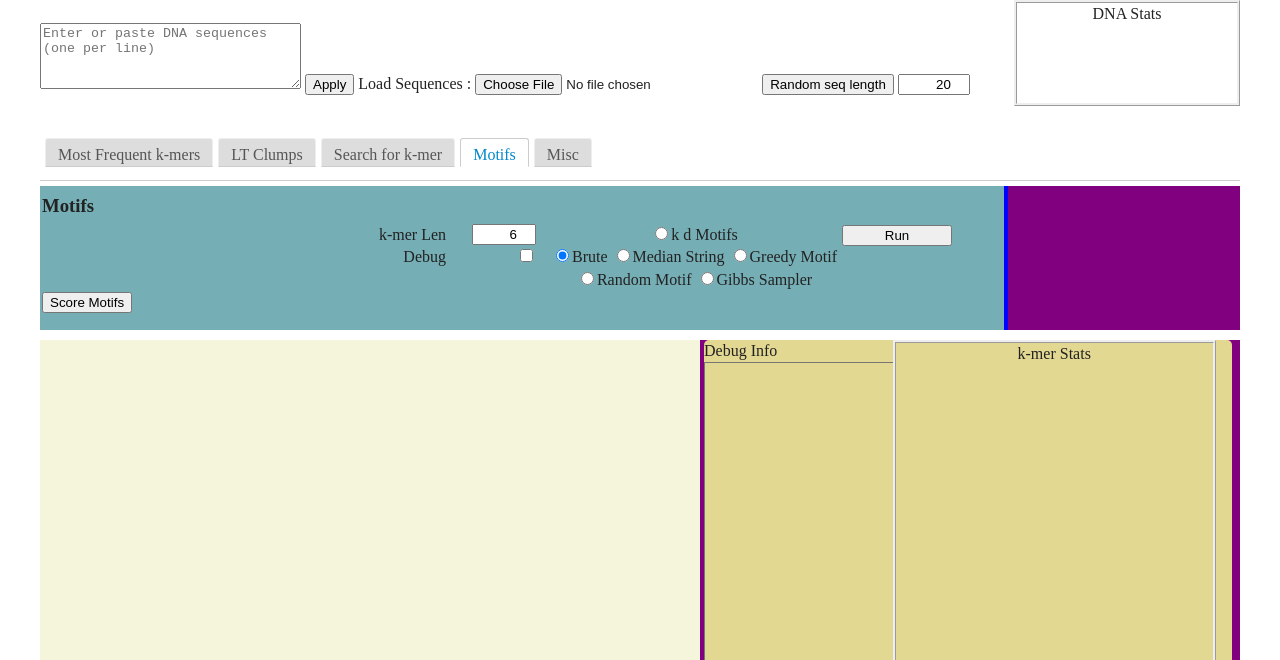
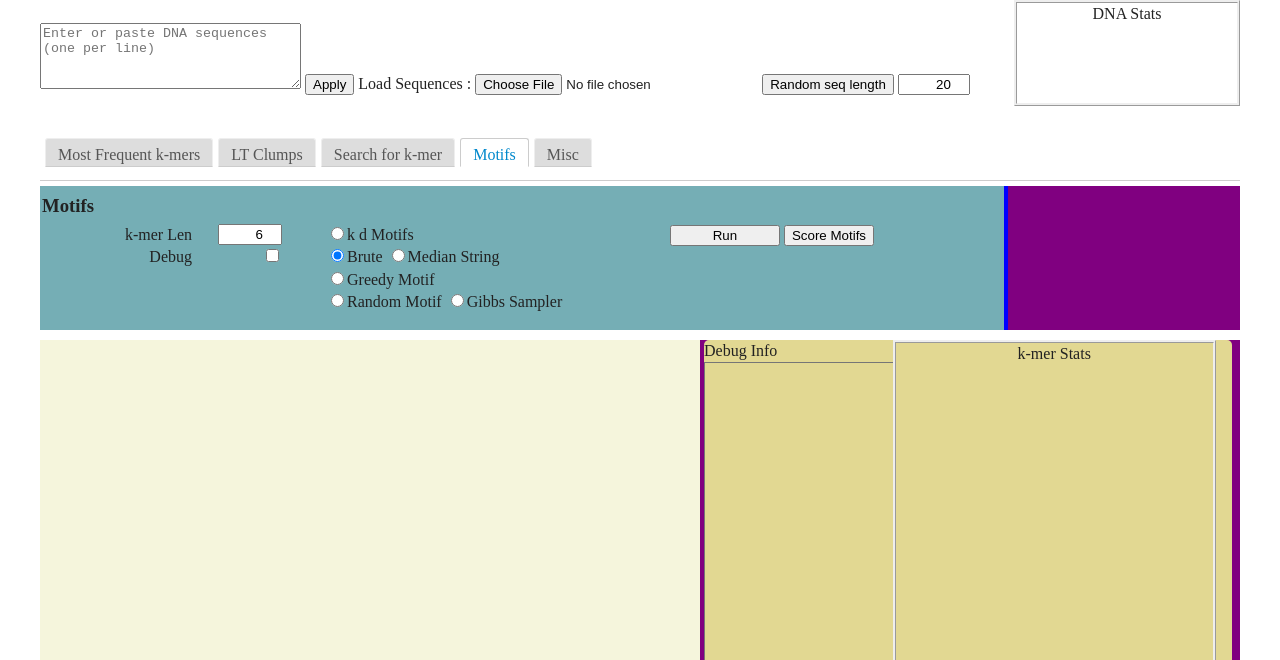
Before and after one commit to russellmyers/dnaTools, a website: page src/index.html in a window 1280 px wide. Both pictures are taken after a click on the link "Motifs". Shown: the part 140-800 px from the top of the page. Drawn offline with Linux system fonts and the light colour scheme.

Commit message:
Moved/tidied Motif input parameters

```diff
--- a/src/css/main.css
+++ b/src/css/main.css
@@ -437,7 +437,8 @@ input[type=number] {
 }
 
 #midMotif {
-    width: 25%;
+    width: 30%;
+    margin-left: 30px;
 }
 
 #rightMotif {
--- a/src/index.html
+++ b/src/index.html
@@ -262,10 +262,6 @@
                 <!--textarea name = "dnaStrings" placeholder = "Enter or paste DNA sequences (one per line)" rows = "4" cols = "30" onkeypress="return restrictToACGT(event,true)" id = "dnaStrings" ></textarea>
                 <button type = "button" onclick="motifsInput(event)">Apply</button-->
 
-
-
-                </div>
-                <div class="midClump" id="midMotif">
                     <label for kMerLenMS  class="alignLab">k-mer Len</label>
                     <input type = "number" class="alignEl"  name = "kMerLenMS" onchange="kMerLenChanged(event)" id = "kMerLenMS" value = 6 min = 1 max = 100>
                     <label for maxMismatchMS id="maxMismatchLabMS" class="alignLab">Max Mismatches:</label>
@@ -277,19 +273,43 @@
                     <input type = "checkbox" class="alignEl"checked name = "laplaceMS" id = "laplaceMS">
                     <label for debugKS class="alignLab">Debug</label>
                     <input type = "checkbox" class="alignEl" name = "debugMS" id = "debugMS">
+
+                </div>
+                <div class="midClump" id="midMotif">
+                    <!--label for kMerLenMS  class="alignLab">k-mer Len</label>
+                    <input type = "number" class="alignEl"  name = "kMerLenMS" onchange="kMerLenChanged(event)" id = "kMerLenMS" value = 6 min = 1 max = 100>
+                    <label for maxMismatchMS id="maxMismatchLabMS" class="alignLab">Max Mismatches:</label>
+                    <input type = "number" class="alignEl" name = "maxMismatchMS"   id = "maxMismatchMS" value = 0 min = 0 max = 10>
+                    <label for numItersMS id="numItersLabMS" class="alignLab">Num Iterations:</label>
+                    <input type = "number" class = "sensibleNum alignEl" name = "numItersMS"   id = "numItersMS" value = 1 min = 1>
+
+                    <label for laplaceMS id="laplaceLabMS" class="alignLab">Laplace?</label>
+                    <input type = "checkbox" class="alignEl"checked name = "laplaceMS" id = "laplaceMS">
+                    <label for debugKS class="alignLab">Debug</label>
+                    <input type = "checkbox" class="alignEl" name = "debugMS" id = "debugMS"-->
+                    <input type="radio" name="motifMethod"  onclick = "motifRadClicked(event.target.id)" id ="motifKD" value="motifKD" checked>k d Motifs
+                    <br>
+                    <input type="radio" name="motifMethod" onclick = "motifRadClicked(event.target.id)" id ="motifBrute" value="motifBrute" checked>Brute
+                    <input type="radio" name="motifMethod" onclick = "motifRadClicked(event.target.id)" id ="motifMedian" value="motifMedian" >Median String
+                    <br>
+                    <input type="radio" name="motifMethod" onclick = "motifRadClicked(event.target.id)" id ="motifGreedy" value="motifGreedy">Greedy Motif
+                    <br>
+                    <input type="radio" name="motifMethod" onclick = "motifRadClicked(event.target.id)" id ="motifRandom" value="motifRandom">Random Motif
+                    <input type="radio" name="motifMethod" onclick = "motifRadClicked(event.target.id)" id ="motifGibbs" value="motifGibbs">Gibbs Sampler
                 </div>
                 <div class="rightClump" id="rightMotif">
-                    <input type="radio" name="motifMethod"  onclick = "motifRadClicked(event.target.id)" id ="motifKD" value="motifKD" checked>k d Motifs
+                    <!--input type="radio" name="motifMethod"  onclick = "motifRadClicked(event.target.id)" id ="motifKD" value="motifKD" checked>k d Motifs
                     <br>
                     <input type="radio" name="motifMethod" onclick = "motifRadClicked(event.target.id)" id ="motifBrute" value="motifBrute" checked>Brute
                     <input type="radio" name="motifMethod" onclick = "motifRadClicked(event.target.id)" id ="motifMedian" value="motifMedian" >Median String
                     <input type="radio" name="motifMethod" onclick = "motifRadClicked(event.target.id)" id ="motifGreedy" value="motifGreedy">Greedy Motif
                     <input type="radio" name="motifMethod" onclick = "motifRadClicked(event.target.id)" id ="motifRandom" value="motifRandom">Random Motif
-                    <input type="radio" name="motifMethod" onclick = "motifRadClicked(event.target.id)" id ="motifGibbs" value="motifGibbs">Gibbs Sampler
+                    <input type="radio" name="motifMethod" onclick = "motifRadClicked(event.target.id)" id ="motifGibbs" value="motifGibbs">Gibbs Sampler-->
+                    <button type = "button" class="fixedBut" onclick="runMotif(event)">Run</button>
+                    <button type = "button"  onclick="motifCompare(event)">Score Motifs</button>
                 </div>
 
-                     <button type = "button" class="fixedBut" onclick="runMotif(event)">Run</button>
-                <button type = "button"  onclick="motifCompare(event)">Score Motifs</button>
+
 
 
 
```
